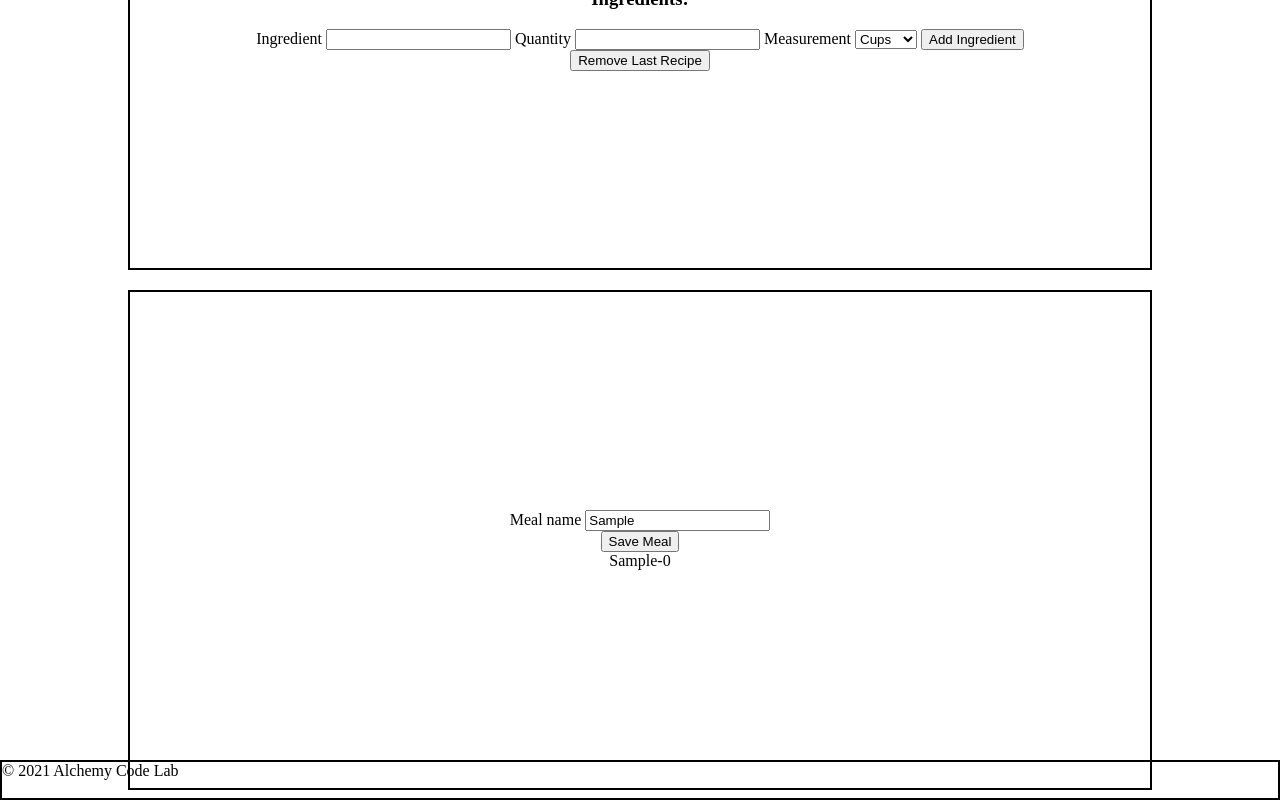
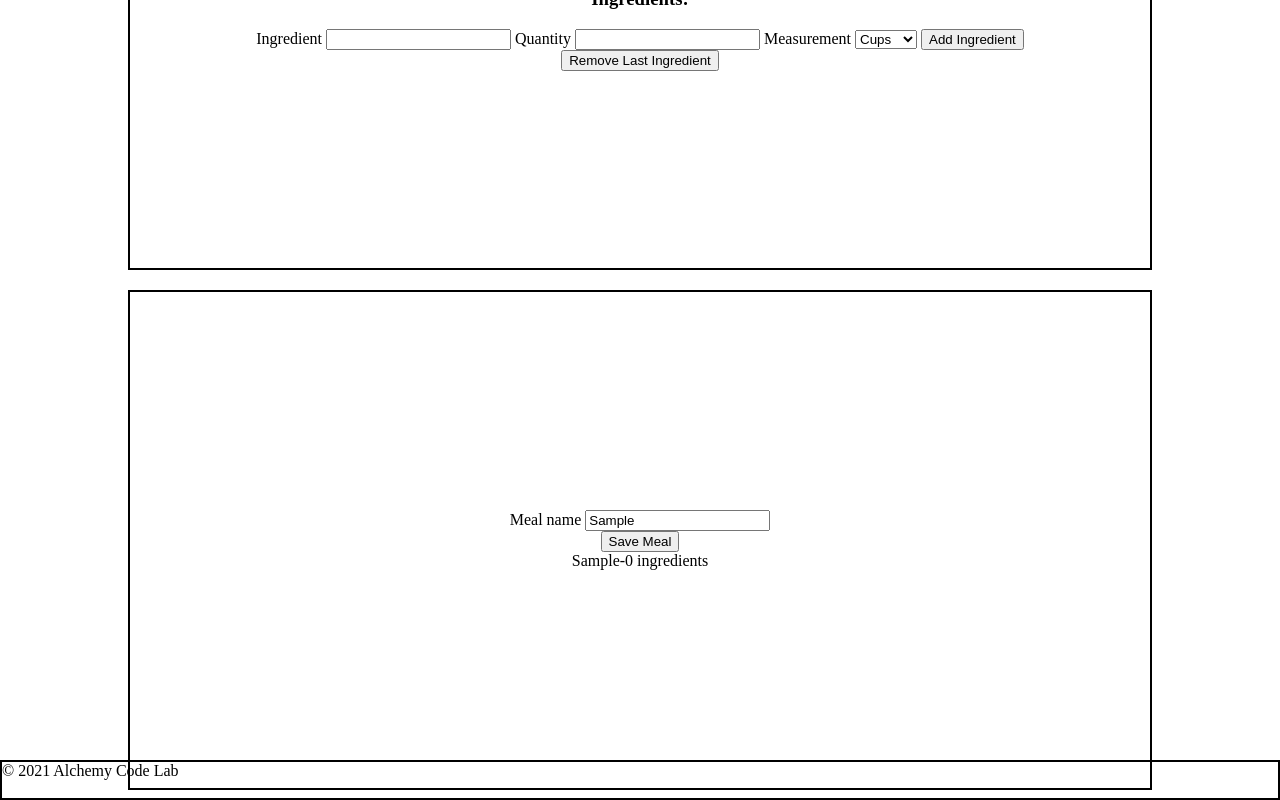
Before and after one commit to Sebastian-Simek/meal-maker-from-scratch, a plain HTML site: page index.html in a window 1280 px wide. Both pictures are taken after typing "Sample" into the empty fields and a click on the button "Save Meal". Shown: the part 320-1120 px from the top of the page. Drawn offline with Linux system fonts and the light colour scheme.

Commit message:
minimum turn-in standards commit

```diff
--- a/app.js
+++ b/app.js
@@ -42,7 +42,6 @@ function displayMeals() {
     for (let meal of savedMealsArray) {
         const savedMealsOutput = renderMeal(meal);
         savedMealList.appendChild(savedMealsOutput);
-        console.log(renderMeal);
     }
 }
 
--- a/index.html
+++ b/index.html
@@ -34,13 +34,15 @@
                             <option value="liters">Liters</option>
                         </select>
                     </label>
+                    <label>
                         <button>Add Ingredient</button>
+                    </label>
                     <div class="lists">
                         <ul id="ingredient-list"></ul>
                     </div>
                 </form>
             <div class="buttons">
-                <button id="remove">Remove Last Recipe</button>
+                <button id="remove">Remove Last Ingredient</button>
             </div>
         </section>
         <section class="bottom-buttons">
@@ -51,7 +53,7 @@
                 <button id="save-meal">Save Meal</button>
             </div>
             <div class="lists">
-                <ul id="saved-meal-list">Placeholder</ul>
+                <ul id="saved-meal-list"></ul>
             </div>
         </section>
     </main>
--- a/styles/home.css
+++ b/styles/home.css
@@ -32,3 +32,7 @@ section {
     margin: 10px;
     padding: 10px;
 }
+.top-buttons {
+    display: flex;
+    flex-direction: column;
+}
--- a/utils.js
+++ b/utils.js
@@ -7,6 +7,6 @@ export function renderIngredient(ingredient) {
 
 export function renderMeal(booger) {
     const mealList = document.createElement('li');
-    mealList.textContent = `${booger.name}-${booger.ingredients}`;
+    mealList.textContent = `${booger.name}-${booger.ingredients} ingredients`;
     return mealList;
 }
```
Lines whose indentation alone changed are shown as unchanged.
